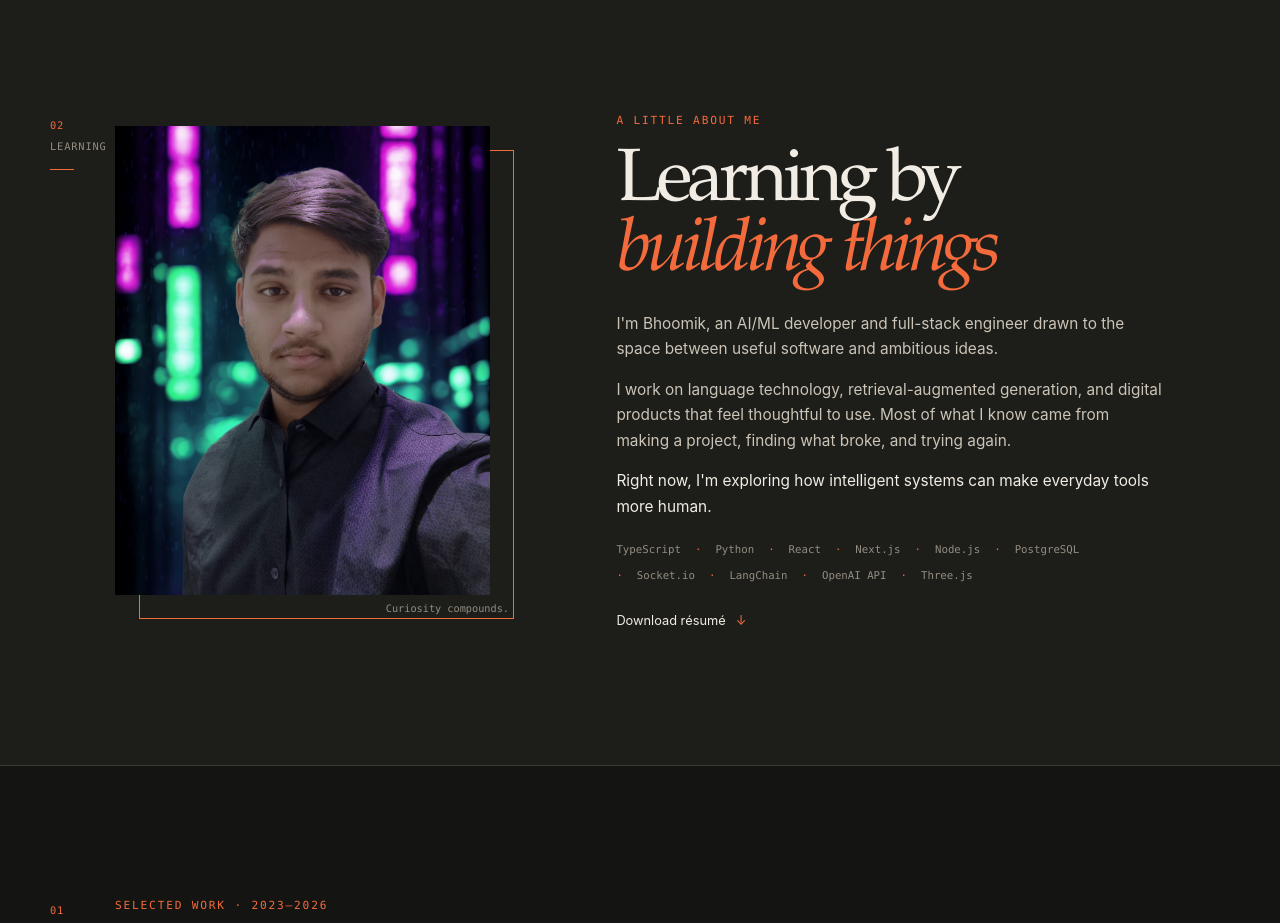
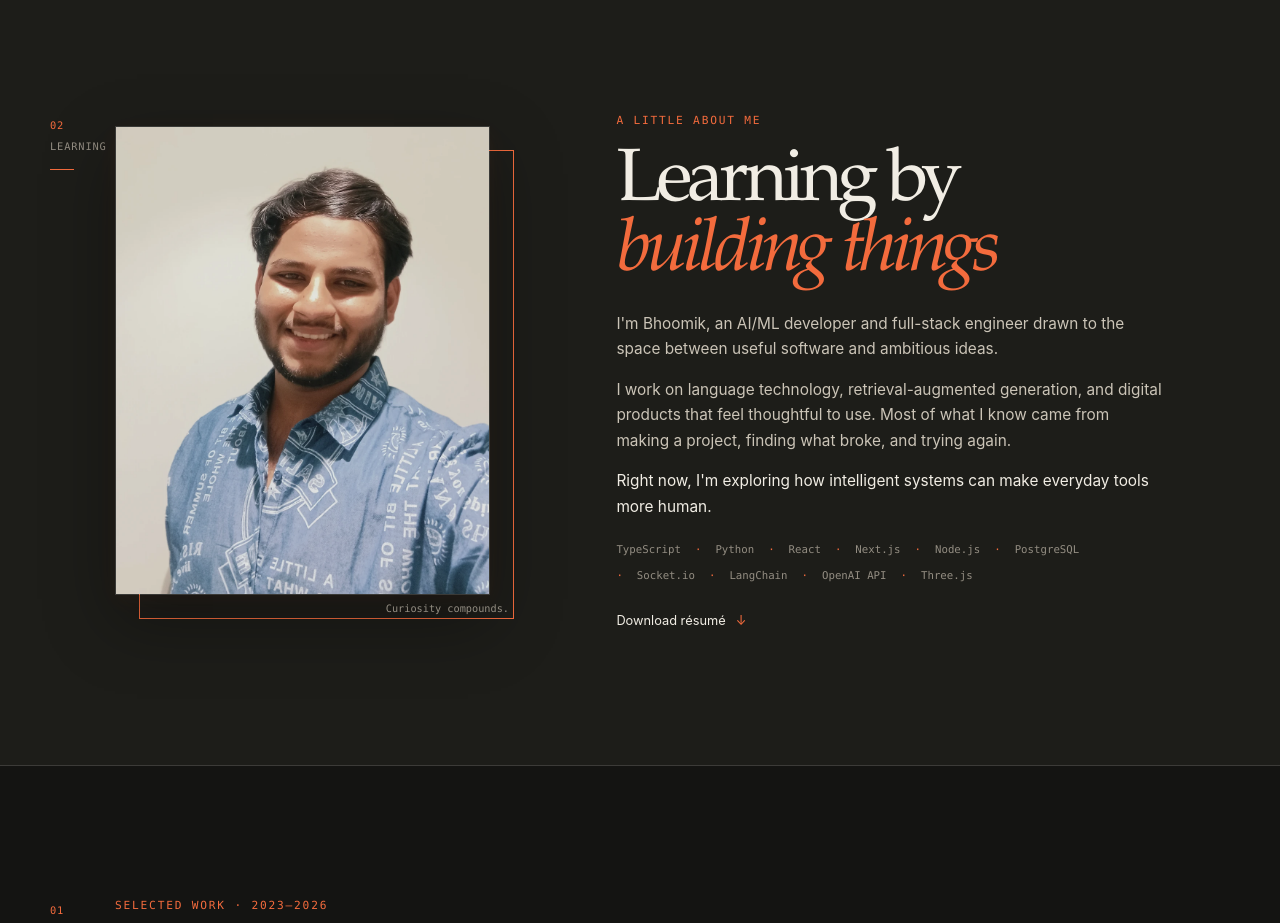
Before and after one commit to bhoomik-codes/portfolio-website, a Next.js app: page /portfolio-website/ in a window 1280 px wide. Shown: the part 820-1743 px from the top of the page. Built offline with nearby package versions, Linux system fonts and the light colour scheme.

Commit message:
Use retouched original portrait in about section

```diff
--- a/src/app/globals.css
+++ b/src/app/globals.css
@@ -142,7 +142,8 @@ button { color: inherit; }
 .about-layout { display: grid; grid-template-columns: minmax(250px, .8fr) 1.1fr; align-items: center; gap: clamp(48px, 8vw, 115px); }
 .about-image-wrap { position: relative; padding: 0 24px 24px 0; }
 .about-image-wrap::after { content: ''; position: absolute; z-index: 0; inset: 24px 0 0 24px; border: 1px solid var(--accent); }
-.about-image { position: relative; z-index: 1; width: 100%; height: auto; aspect-ratio: 4 / 5; object-fit: cover; filter: saturate(.78); }
+.about-image { position: relative; z-index: 1; width: 100%; height: auto; aspect-ratio: 4 / 5; object-fit: cover; border: 1px solid rgba(255, 255, 255, .14); filter: saturate(.78) brightness(.94); box-shadow: 0 26px 64px rgba(0, 0, 0, .34), 0 5px 20px rgba(243, 107, 61, .08); transition: filter 220ms ease, box-shadow 220ms ease; }
+:root[data-theme='light'] .about-image { border-color: rgba(32, 33, 31, .1); filter: saturate(.78) brightness(1.02); box-shadow: 0 24px 56px rgba(45, 42, 32, .18), 0 5px 18px rgba(23, 77, 197, .08); }
 .image-caption { position: absolute; z-index: 2; right: 5px; bottom: 2px; color: var(--ink-muted); font-family: var(--mono); font-size: .64rem; }
 .about-copy > p:not(.eyebrow) { max-width: 600px; color: var(--ink-secondary); font-size: .96rem; }
 .about-copy h2 { margin-bottom: 22px; }
--- a/src/components/sections/About.tsx
+++ b/src/components/sections/About.tsx
@@ -9,10 +9,10 @@ export default function About() {
       <div className="section-shell about-layout">
         <div className="about-image-wrap" data-reveal>
           <Image
-            src="/portfolio-website/images/profile.jpg"
-            alt="Bhoomik Sevta"
-            width={560}
-            height={680}
+            src="/portfolio-website/images/bhoomik-portrait.webp"
+            alt="Bhoomik Sevta smiling in a blue shirt"
+            width={1024}
+            height={1280}
             className="about-image"
             sizes="(max-width: 760px) 84vw, 42vw"
           />
```
Also changed, not shown: public/images/bhoomik-portrait.webp (added).
